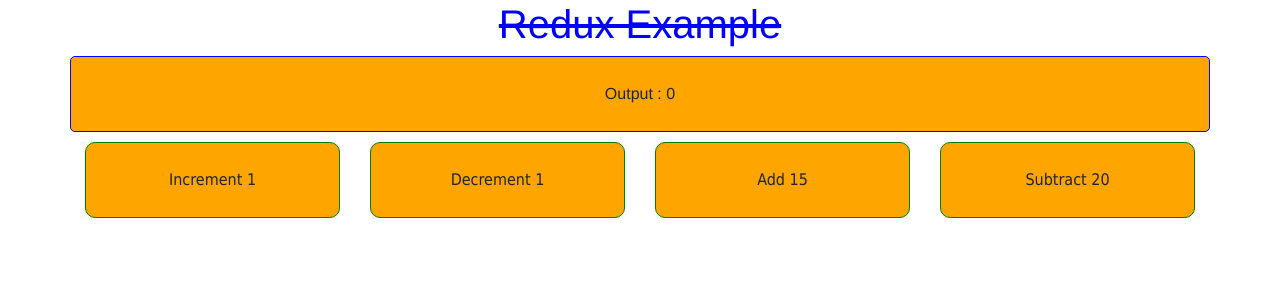
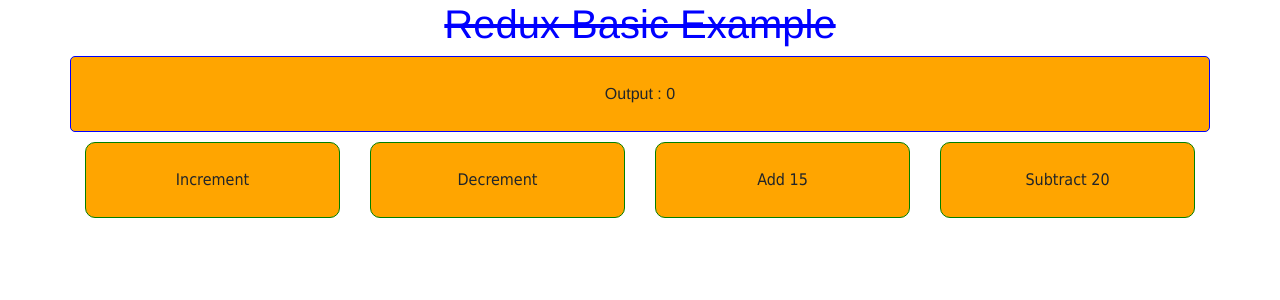
Before and after one commit to manikonda9/redux-counter-example, a React app in the folder src/: page / in a window 1280 px wide. Shown: the top 300 px of the page. Built offline with nearby package versions, Linux system fonts and the light colour scheme; the HTML template or start-up script is replaced by a standard one.

Commit message:
changing title
Removing 1 from the view dashboards

```diff
--- a/src/containers/counter/counter.js
+++ b/src/containers/counter/counter.js
@@ -1,6 +1,6 @@
 import React from "react";
 import ReactDOM from "react-dom";
-import './counter.css';
+import "./counter.css";
 import { connect } from "react-redux";
 import "bootstrap/dist/css/bootstrap.min.css";
 import { INC, DEC, ADD, SUB, func } from "../../actions/index";
@@ -21,8 +21,8 @@
         <Output counter={this.props.ctr} />
         <div className="container">
           <div className="row">
-            <View label="Increment 1" click={this.props.incFunc} />
-            <View label="Decrement 1" click={this.props.decFunc} />
+            <View label="Increment" click={this.props.incFunc} />
+            <View label="Decrement" click={this.props.decFunc} />
             <View label="Add 15" click={this.props.addFunc} />
             <View label="Subtract 20" click={this.props.subFunc} />
           </div>
--- a/src/index.js
+++ b/src/index.js
@@ -9,7 +9,7 @@
 
 ReactDOM.render(
   <Provider store={store}>
-    <App title="Redux Example" />
+    <App title="Redux Basic Example" />
   </Provider>,
   document.getElementById("root")
 );
```
